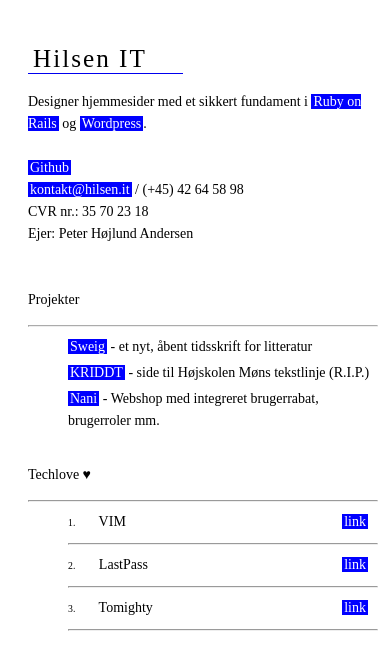
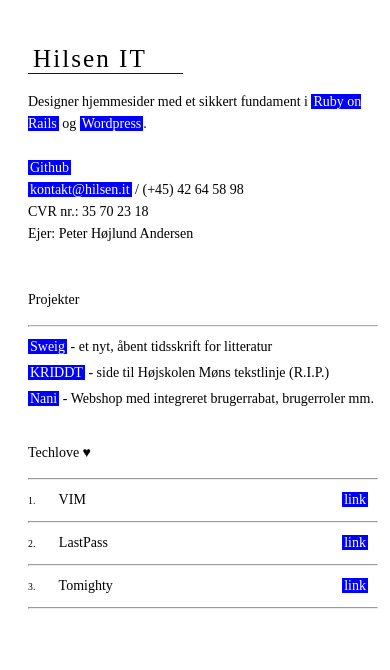
Before and after one commit to peterhoejlundandersen/hilsen, a PHP site: page / in a window 390 px wide. Shown: the top 670 px of the page. Run offline with PHP 8.4, Linux system fonts and the light colour scheme.

Commit message:
responsive

```diff
--- a/style/style.css
+++ b/style/style.css
@@ -93,3 +93,10 @@
 p {
   line-height: 22px;
 }
+
+@media screen and (max-width: 600px) {
+
+  .projects {
+    padding-left: 0;
+  }
+}
```
